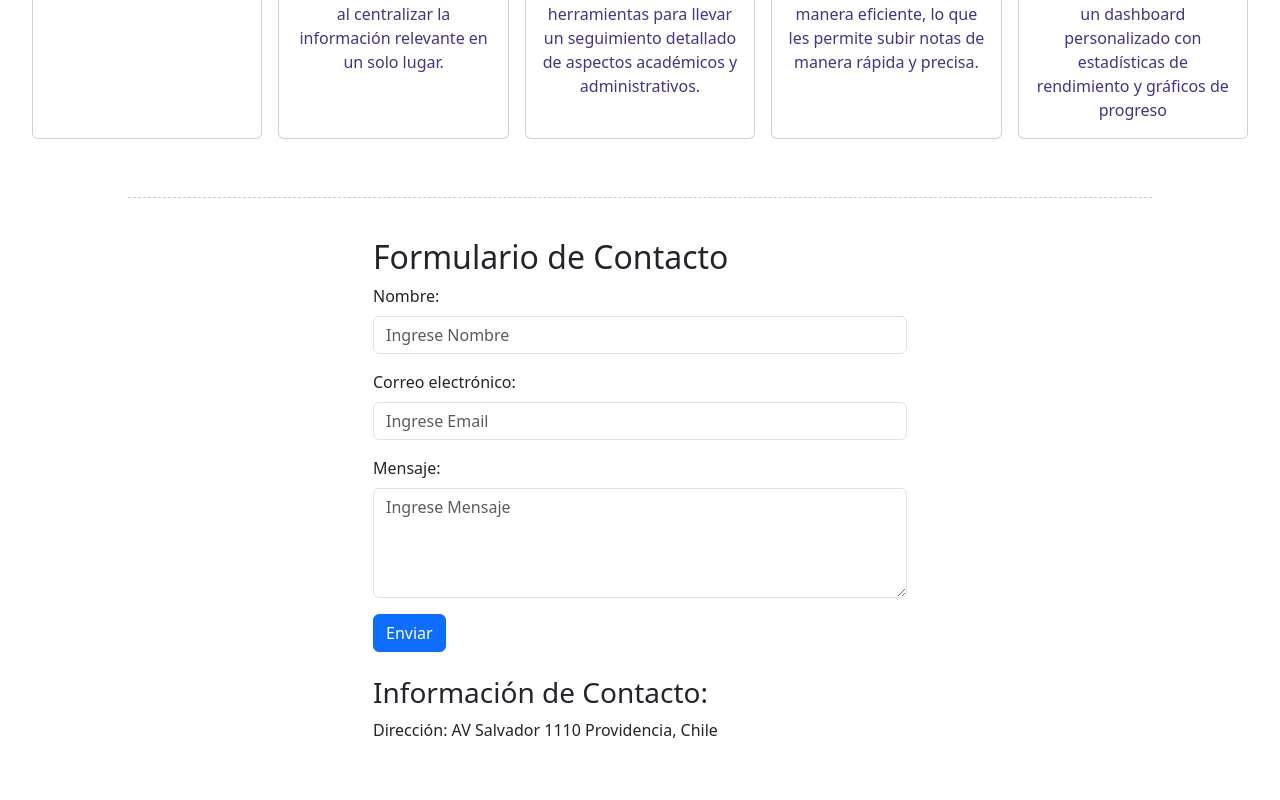
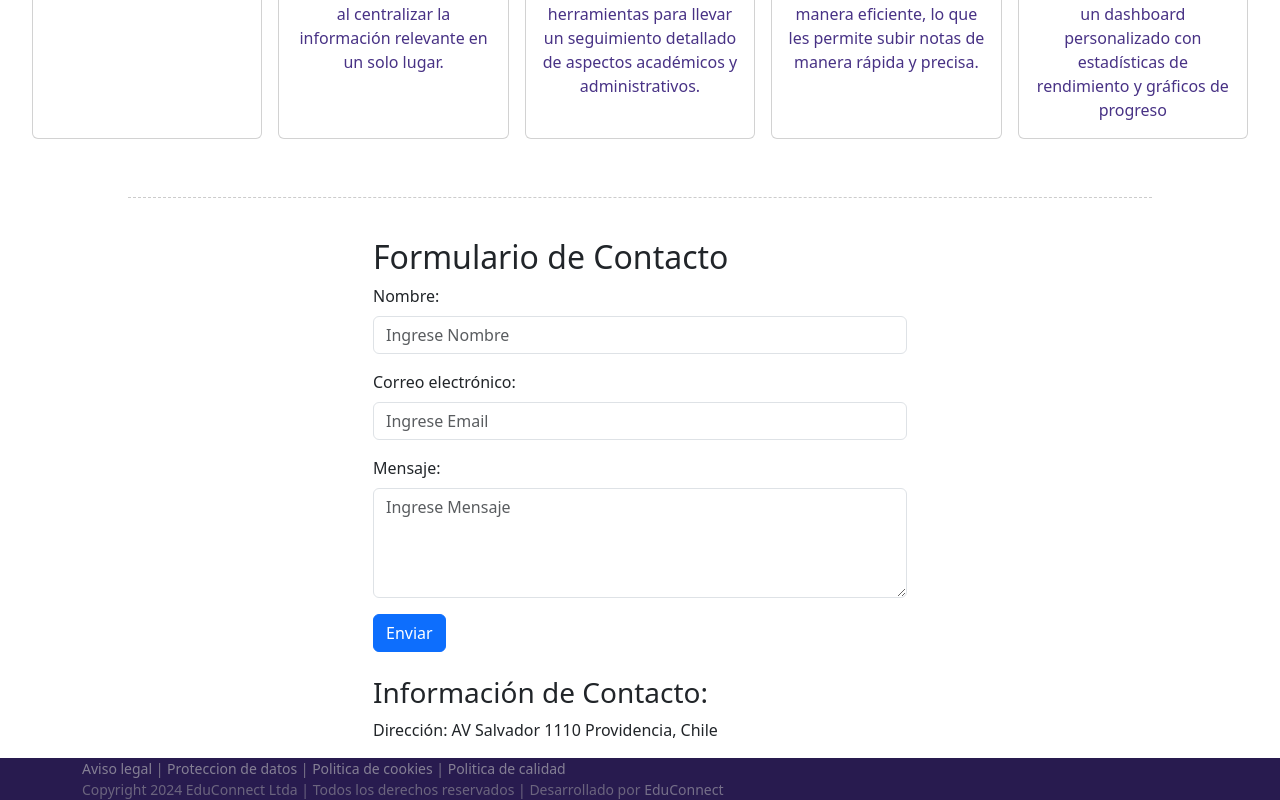
Before and after one commit to HandxLock/EduConnect, a React (Vite) app in the folder EduConnect-FrontEnd/: page / in a window 1280 px wide. Shown: the part 930-1730 px from the top of the page. Before the commit the page ends 1688 px from the top, so only its background shows below. Built offline with nearby package versions, Linux system fonts and the light colour scheme.

Commit message:
se importa y agrega componente Footer.jsx y estilo footer.css

```diff
--- a/EduConnect-FrontEnd/src/views/HomePage.jsx
+++ b/EduConnect-FrontEnd/src/views/HomePage.jsx
@@ -2,6 +2,8 @@ import Beneficio from '../components/Beneficio'
 import LineaPunteada from '../components/LineaPunteada'
 import ContactForm from '../components/contacto'
 import Navbar from '../components/NavBar'
+import Footer from '../components/Footer'
+import '../styles/footer.css'
 import '../styles/homeStyle.css'
 import '../styles/contacto.css'
 function HomePage () {
@@ -35,6 +37,9 @@ function HomePage () {
           <ContactForm />
         </div>
       </div>
+      <div className='footer'>
+        <Footer />
+      </div>
     </div>
   )
 }
```
